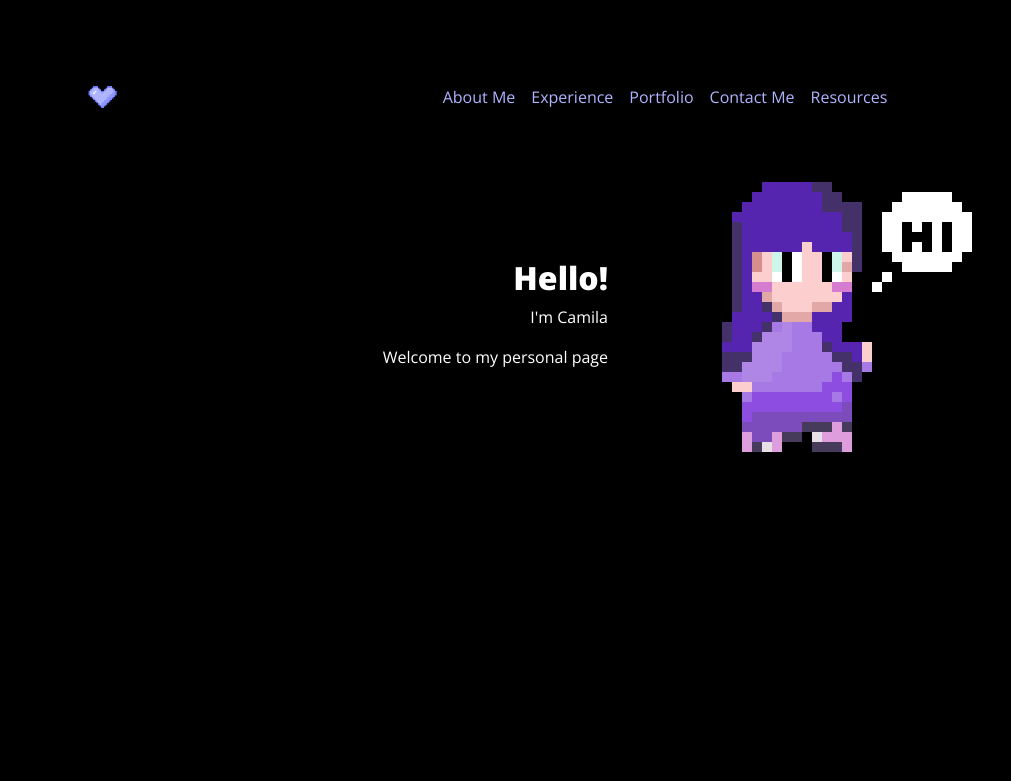
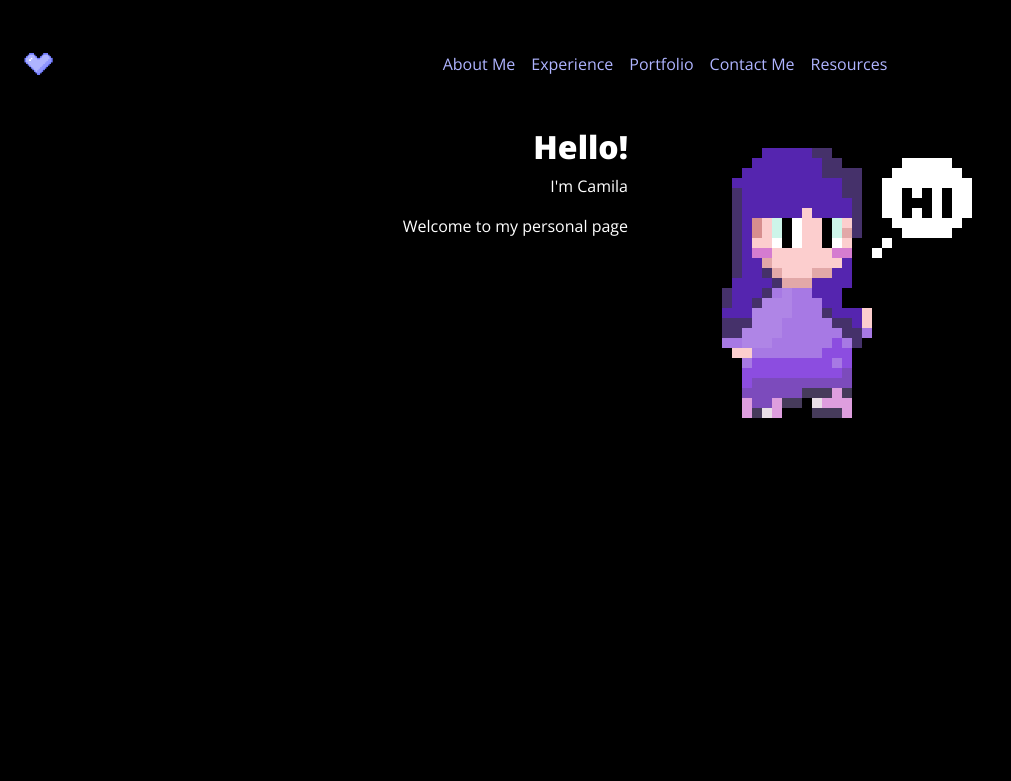
Before and after one commit to camileins/Personal-Page, a plain HTML site: page index.html in a window 1280 px wide. Shown: the top 781 px of the page, without its empty margins (0-1011 px from the left). Drawn offline with nearby package versions, Linux system fonts and the light colour scheme.

Commit message:
Centering divs

```diff
--- a/index.html
+++ b/index.html
@@ -12,8 +12,6 @@
     <link href="https://fonts.googleapis.com/css2?family=Open+Sans:ital,wght@0,300;0,400;0,500;0,600;0,700;0,800;1,300;1,400;1,500;1,600;1,700;1,800&family=Silkscreen&display=swap" rel="stylesheet">    <title>C. Canales | Web Developer</title>
 </head>
 <body>
-<!-- fwh: full wide and height as a class for the section -->
-   <section class="fwh-slide fwh-slide--bg-white">
   <nav class="navbar navbar-expand-lg sticky">
     <div class="container-fluid">
         <img src="PurpleHeart (1).gif" alt="" width="50" height="50" class="d-inline-block align-text-top">
@@ -46,24 +44,25 @@
       </div>
     </div>
   </nav>
+<!-- fwh: full wide and height as a class for the section -->
+   <section class="fwh-slide fwh-slide--bg-white">
 <!-- Presetation -->
 
-    <div class="presentation">
-      <div class="row ">
-        <div class="col presentation-text">
+
+      <div class="row presentation ">
+        <div class="col box presentation-text">
           <h2 class="hello">Hello!</h2>
-          <div class="bello-hello" >
             <p class="">I'm Camila</p>
             <p class="">Welcome to my personal page</p>
-          </div>
+
 
         </div>
 
-        <div class="col cami ">
+        <div class="col box cami ">
           <img class="gif-cami" src="clean-cami-hi.gif" alt="">
         </div>
       </div>
-    </div>
+
    </section>
 
 
@@ -128,7 +127,7 @@
     </div>
     <div class="col">
       <p>Map here</p>
-      <img src="chile.png" alt="">
+      <!-- <img  class="mapa" src="chile.png" alt=""> -->
     </div>
   </div>
 </div>
--- a/styles.css
+++ b/styles.css
@@ -1,14 +1,17 @@
 body{
     background-color: black;
     font-family: 'Open Sans', sans-serif;
-   margin: 0;
+    margin: 0px;
 }
 .fwh-slide{
     height: 90vh;
     /* background-color: #525DFF; */
     background-color: black;
     box-sizing: border-box;
-    padding: 4rem;
+    /* padding: 4rem; */
+    padding-top: 16vh;
+
+
     /* 100% of visible height area */
 }
 
@@ -16,7 +19,9 @@ body{
     background: antiquewhite;
     color: aqua;
 } */
-
+.sticky{
+    position: fixed;
+}
 
 .nav-link:link, .nav-link:visited{
     font-weight: 100;
@@ -33,29 +38,42 @@ body{
     font-family:  'Open Sans', sans-serif;
     color: white;
     justify-content: center;
-}
-
-.navbar{
-    background-color:  black;
-  /* position: fixed; */
+    height: 100vh;
+    width: device-width;
+    margin: 0 auto;
+    max-width: device-width;
 
 }
 
+/* Backgropund colour makes the navbar semitransparent */
+.navbar{
+    padding: 0;
+    height: 10vh;
+   padding-top: 6vh;
+   width: 100vw;
+   background-color:rgba(0, 0, 0, 0.9);
+   /* background-color: rgba(255,255,255,0.5); */
+}
+
+
+/* .container-fluid{
+    opacity: 0.2;
+    position: fixed;
+
+}
+li{
+    opacity: 1;
+} */
 .gif-cami{
-
     height: 20rem;
 }
 
 .cami{
 
-    padding: 2rem;
-    justify-content: flex-start;
+
 }
 
 .presentation-text{
-    justify-content: flex-end;
-    /* text-align: center; */
-    margin: auto;
     text-align: right;
 
 
@@ -102,3 +120,8 @@ h2{
         background-color:#AFB4FF;
         margin-bottom: 5px;
         }
+
+.box{
+    width: 350px;
+    height: 350px;
+}
```
Lines whose indentation alone changed are shown as unchanged.
